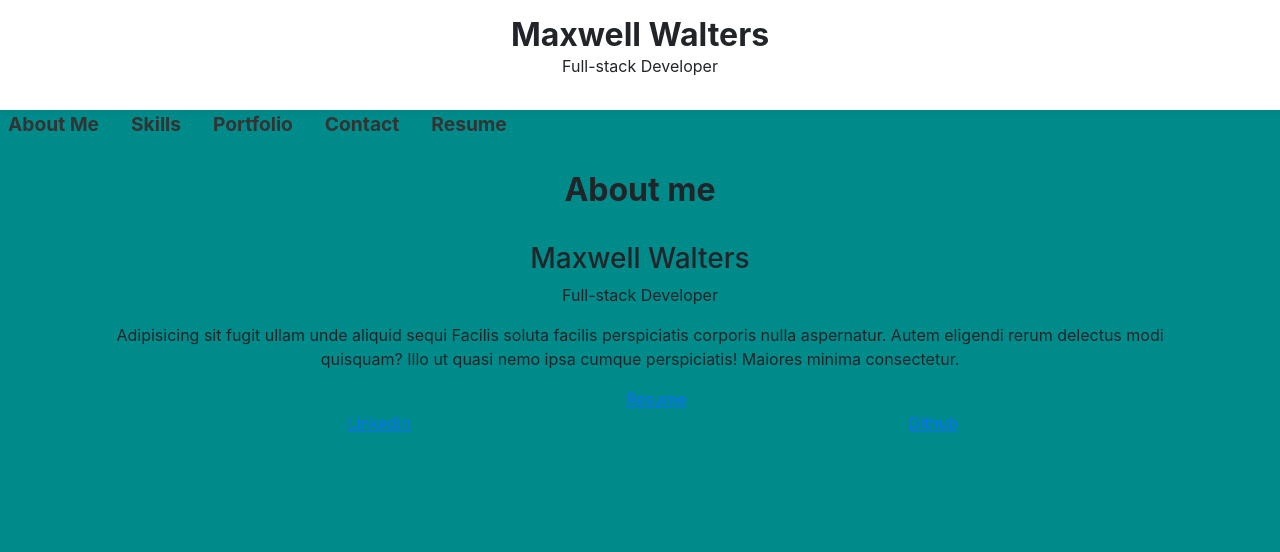
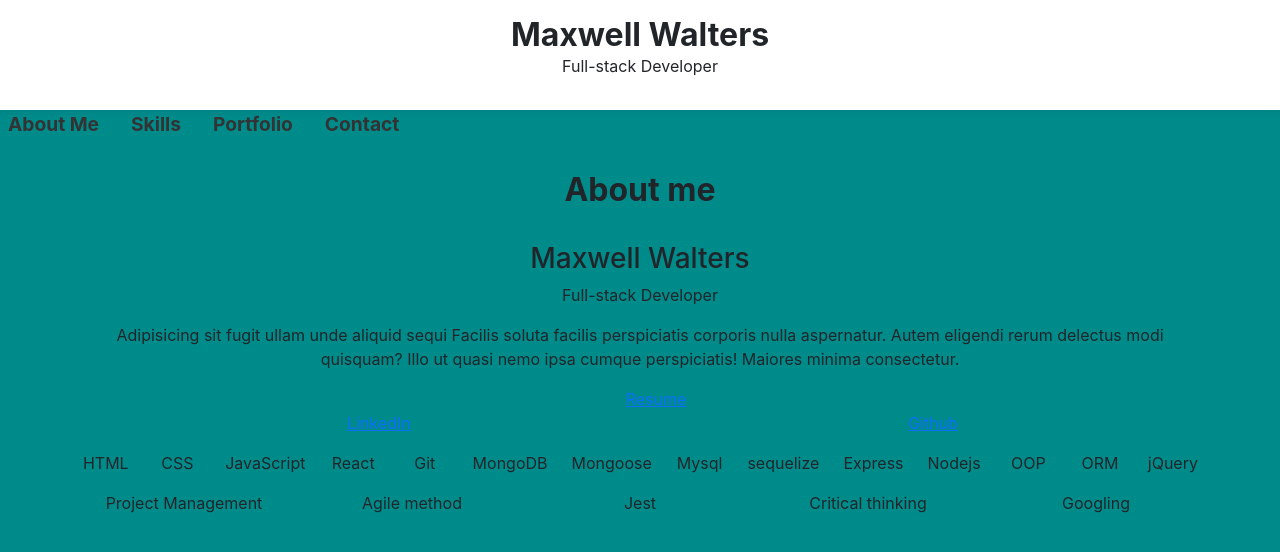
Before and after one commit to 4therealm/portfolio, a React (Create React App) app: page / in a window 1280 px wide. Shown: the top 552 px of the page. Built offline with nearby package versions, Linux system fonts and the light colour scheme.

Commit message:
skills skeleton

```diff
--- a/src/components/About.jsx
+++ b/src/components/About.jsx
@@ -1,5 +1,7 @@
 import React from "react";
-import { about } from '../portfolioData'
+import { about, skills } from '../portfolioData'
+import Skills from "./Skills"
+
 
 export default function About() {
   const {name, role, description, resume, social } = about
@@ -14,6 +16,10 @@ export default function About() {
       <li className="col-6"><a href={social.linkedin}>LinkedIn</a></li>
       <li className="col-6"><a href={social.github}>Github</a></li>
     </ul>
+
+    <div>
+      <Skills skills={skills} />
+    </div>
     </section>
   )
 }
--- a/src/components/Navigation.jsx
+++ b/src/components/Navigation.jsx
@@ -9,7 +9,7 @@ function Navigation() {
         <li><a href="#skills">Skills</a></li>
         <li><a href="#portfolio">Portfolio</a></li>
         <li><a href="#contact">Contact</a></li>
-        <li><a href="#resume">Resume</a></li>
+
       </ul>
     </nav>
   );
--- a/src/components/Skills.jsx
+++ b/src/components/Skills.jsx
@@ -0,0 +1,13 @@
+import React from "react";
+
+export default function Skills({skills}){
+  return (
+    <div className="row">
+      {skills.map((skills) =>(
+        <div className="skill col" key={skills}>
+          <p>{skills}</p>
+        </div>
+      ))}
+    </div>
+  )
+}
```
